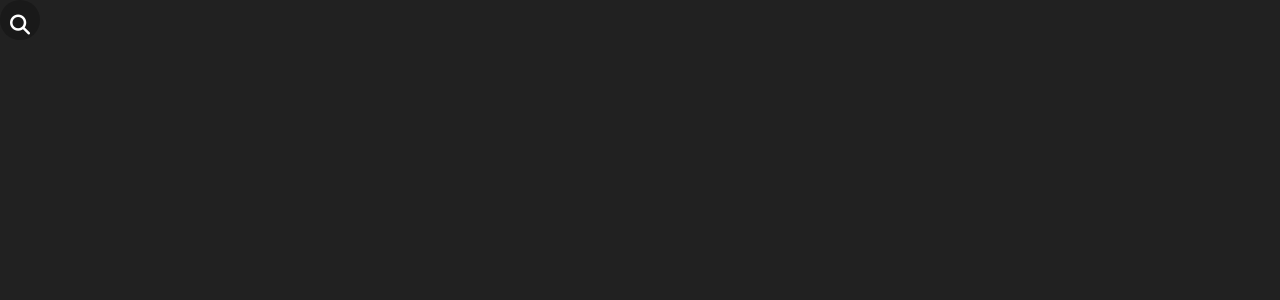
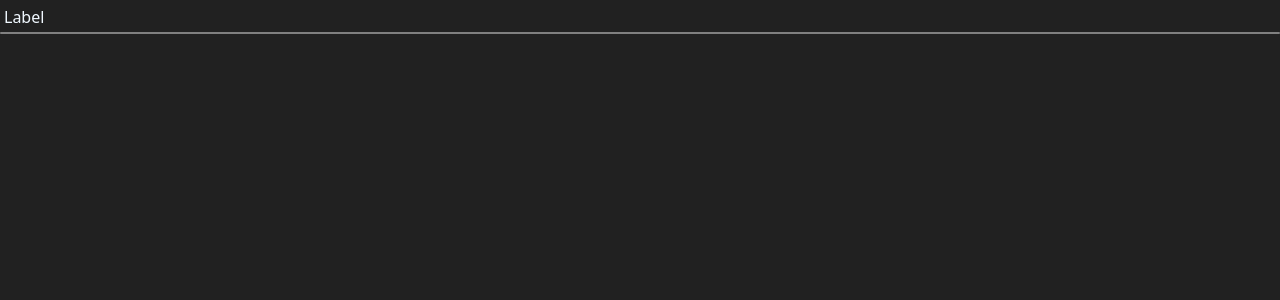
Before and after one commit to kodsilici02/nuxt3_component_library, a Nuxt app: page / in a window 1280 px wide. Shown: the top 300 px of the page. Built offline with nearby package versions, Linux system fonts and the light colour scheme.

Commit message:
InputLabel component completed

```diff
--- /dev/null
+++ b/components/Input/Label.vue
@@ -0,0 +1,74 @@
+<template>
+  <div class="wrapper rounded-xl">
+    <input type="text" class="w-full" />
+    <span class="span">Label</span>
+    <div class="underline"></div>
+  </div>
+</template>
+
+<script setup></script>
+
+<style lang="scss" scoped>
+.wrapper {
+  position: relative;
+}
+input {
+  padding: 4px;
+  appearance: none;
+  -webkit-appearance: none;
+  -moz-appearance: none;
+  outline: none;
+  background-color: transparent;
+
+  &::placeholder {
+    transform: all 0.2s ease-in;
+    opacity: 0;
+  }
+  &:focus::placeholder {
+    opacity: 1;
+  }
+  &:focus ~ .span {
+    top: -1.2rem;
+    font-size: 12px;
+  }
+  &:focus ~ .underline::after {
+    transform: scaleX(1);
+    transform-origin: left;
+  }
+}
+
+.span {
+  padding: 4px;
+  display: flex;
+  pointer-events: none;
+  position: absolute;
+  top: 0px;
+  left: 0;
+  align-items: center;
+  width: 100%;
+  height: 100%;
+  transition: all 0.2s ease-in;
+}
+.underline {
+  position: relative;
+  height: 0.12rem;
+  width: 100%;
+  background-color: gray;
+  border-radius: 9999px;
+  overflow: hidden;
+  &::after {
+    content: '';
+    display: block;
+    position: relative;
+    z-index: 10;
+    top: 0;
+    left: 0;
+    height: 100%;
+    width: 100%;
+    transform: scaleX(0);
+    transform-origin: right;
+    transition: transform 0.2s ease-in;
+    background: linear-gradient(90deg, rgba(71, 179, 148, 1) 0%, rgba(53, 185, 207, 1) 100%);
+  }
+}
+</style>
--- a/pages/index.vue
+++ b/pages/index.vue
@@ -1,6 +1,6 @@
 <template>
   <div class="w-full h-full min-h-[100vh] flex flex-col gap-3 justify-center items-center">
-    <SearchBarAnimated></SearchBarAnimated>
+    <InputLabel class="w-32"></InputLabel>
   </div>
 </template>
 
```
